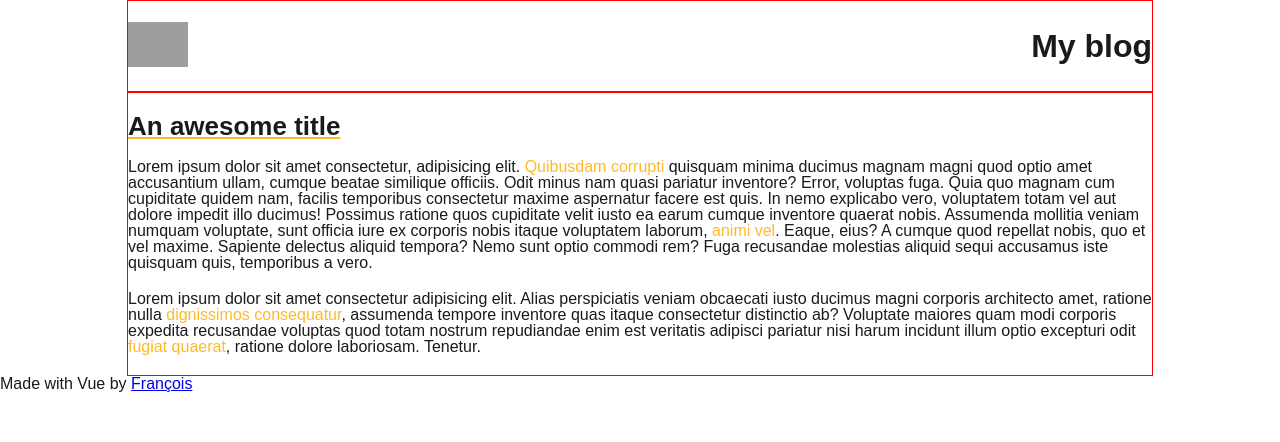
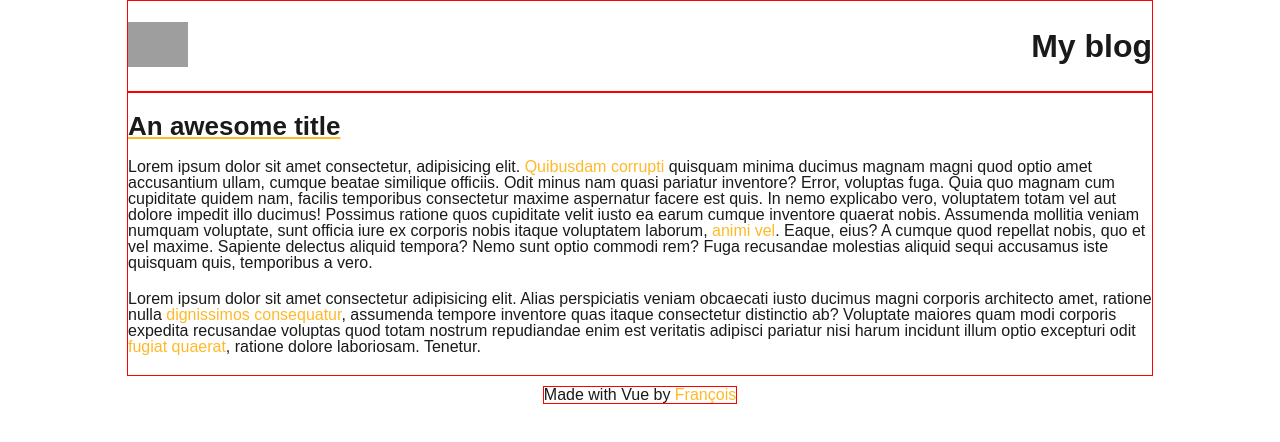
Before and after one commit to FrancoisNovais/Vue-Exercice-1-blog, a Vue app: page / in a window 1280 px wide. Shown: the top 442 px of the page. Built offline with nearby package versions, Linux system fonts and the light colour scheme; grey boxes are pictures that could not be loaded.

Commit message:
Footer structure and css

```diff
--- a/src/components/Footer.vue
+++ b/src/components/Footer.vue
@@ -1,7 +1,22 @@
 <template>
-  <div>
-    <p>Made with Vue by <a href="https://github.com/FrancoisNovais">François</a></p>
-  </div>
+  <footer>
+    <div class="container">
+      <p>Made with Vue by <a href="https://github.com/FrancoisNovais">François</a></p>
+    </div>
+  </footer>
 </template>
 
-<style scoped></style>
+<style scoped>
+footer {
+  display: flex;
+  align-items: center;
+  margin: 10px 0;
+}
+a {
+  text-decoration: none;
+  color: var(--main-yellow);
+}
+a:hover {
+  color: var(--main-black);
+}
+</style>
```
